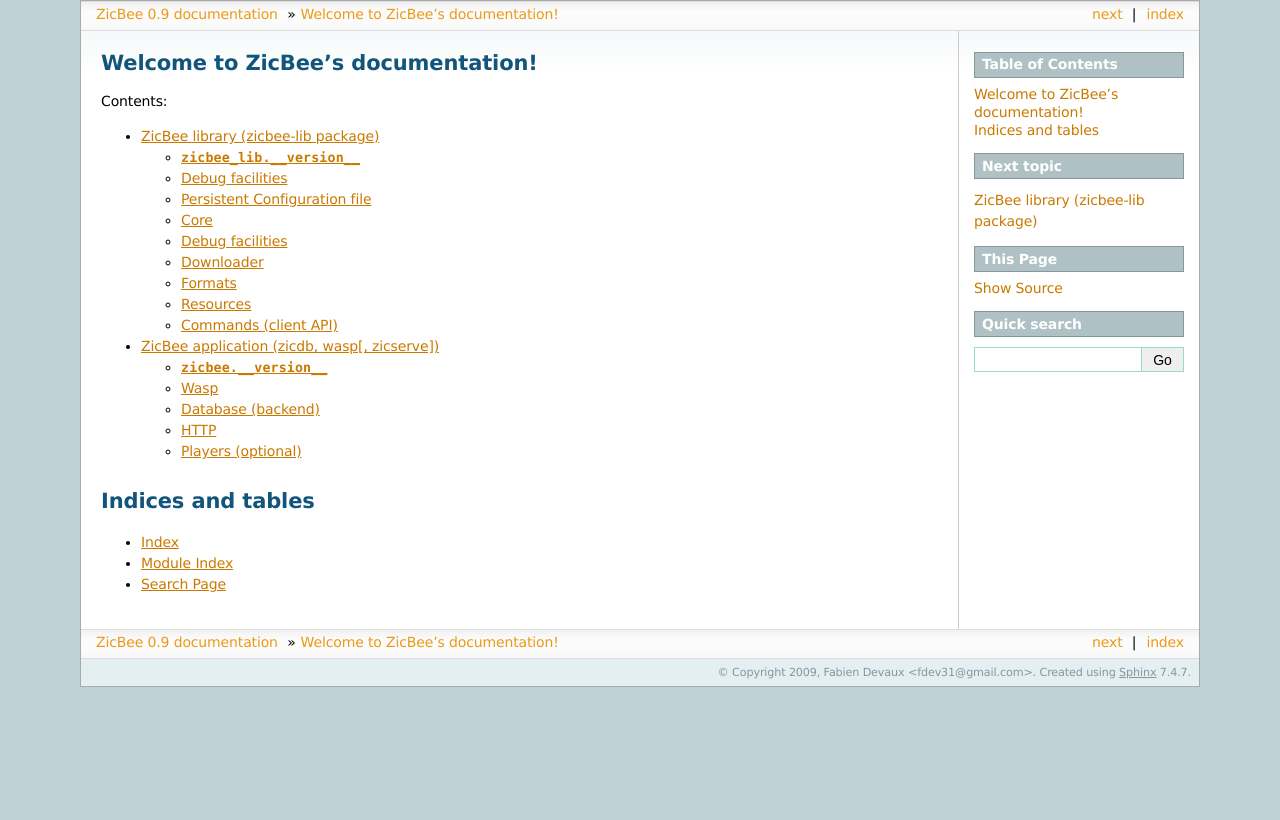
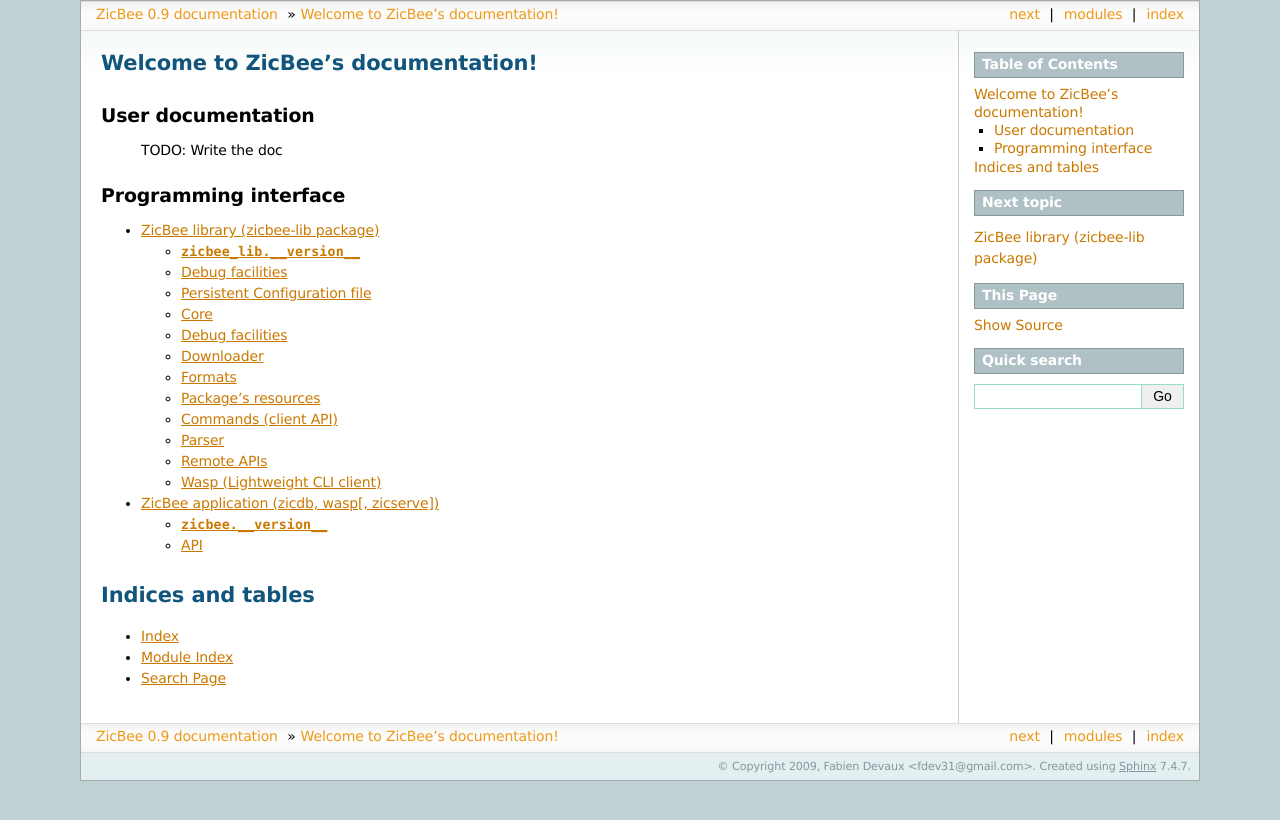
Before and after one commit to fdev31/zicbee-workshop, a Sphinx documentation site: the page built from docs/source/index.rst, in a window 1280 px wide. Shown: the top 820 px of the page. Built offline with Sphinx 7.4.7, drawn with Linux system fonts in a browser that asks for light colours; formulas are drawn with MathJax 3.

Commit message:
more rst files :)

```diff
--- a/docs/source/index.rst
+++ b/docs/source/index.rst
@@ -6,7 +6,16 @@
 Welcome to ZicBee's documentation!
 ==================================
 
-Contents:
+User documentation
+------------------
+
+  TODO: Write the doc
+
+.. todolist::
+
+
+Programming interface
+---------------------
 
 .. toctree::
    :maxdepth: 2
--- /dev/null
+++ b/docs/source/zicbee/ui.rst
@@ -0,0 +1,6 @@
+User interface
+==============
+
+.. module:: zicbee.ui.web
+
+This module is just required to store html templates and web assets.
--- a/docs/source/zicbee_lib/config.rst
+++ b/docs/source/zicbee_lib/config.rst
@@ -3,3 +3,4 @@
 
 .. automodule:: zicbee_lib.config
    :members:
+   :undoc-members:
--- a/docs/source/zicbee_lib/index.rst
+++ b/docs/source/zicbee_lib/index.rst
@@ -23,3 +23,6 @@
    formats
    resources
    commands
+   parser
+   remote_apis
+   wasp
--- /dev/null
+++ b/docs/source/zicbee_lib/parser.rst
@@ -0,0 +1,5 @@
+Parser
+======
+
+.. automodule:: zicbee_lib.parser
+  :members:
--- /dev/null
+++ b/docs/source/zicbee_lib/remote_apis.rst
@@ -0,0 +1,5 @@
+Remote APIs
+===========
+
+.. automodule:: zicbee_lib.remote_apis
+    :members:
--- a/docs/source/zicbee_lib/resources.rst
+++ b/docs/source/zicbee_lib/resources.rst
@@ -1,5 +1,5 @@
-Resources
-=========
+Package's resources
+===================
 
 .. automodule:: zicbee_lib.resources
    :members:
```
Also changed, not shown: docs/source/zicbee/core.rst (added, +45 -0 lines), docs/source/zicbee/database.rst (added, +7 -0 lines), docs/source/zicbee/index.rst (+18 -69 lines), docs/source/zicbee/utils.rst (added, +11 -0 lines), docs/source/zicbee_lib/wasp.rst (added, +16 -0 lines).
